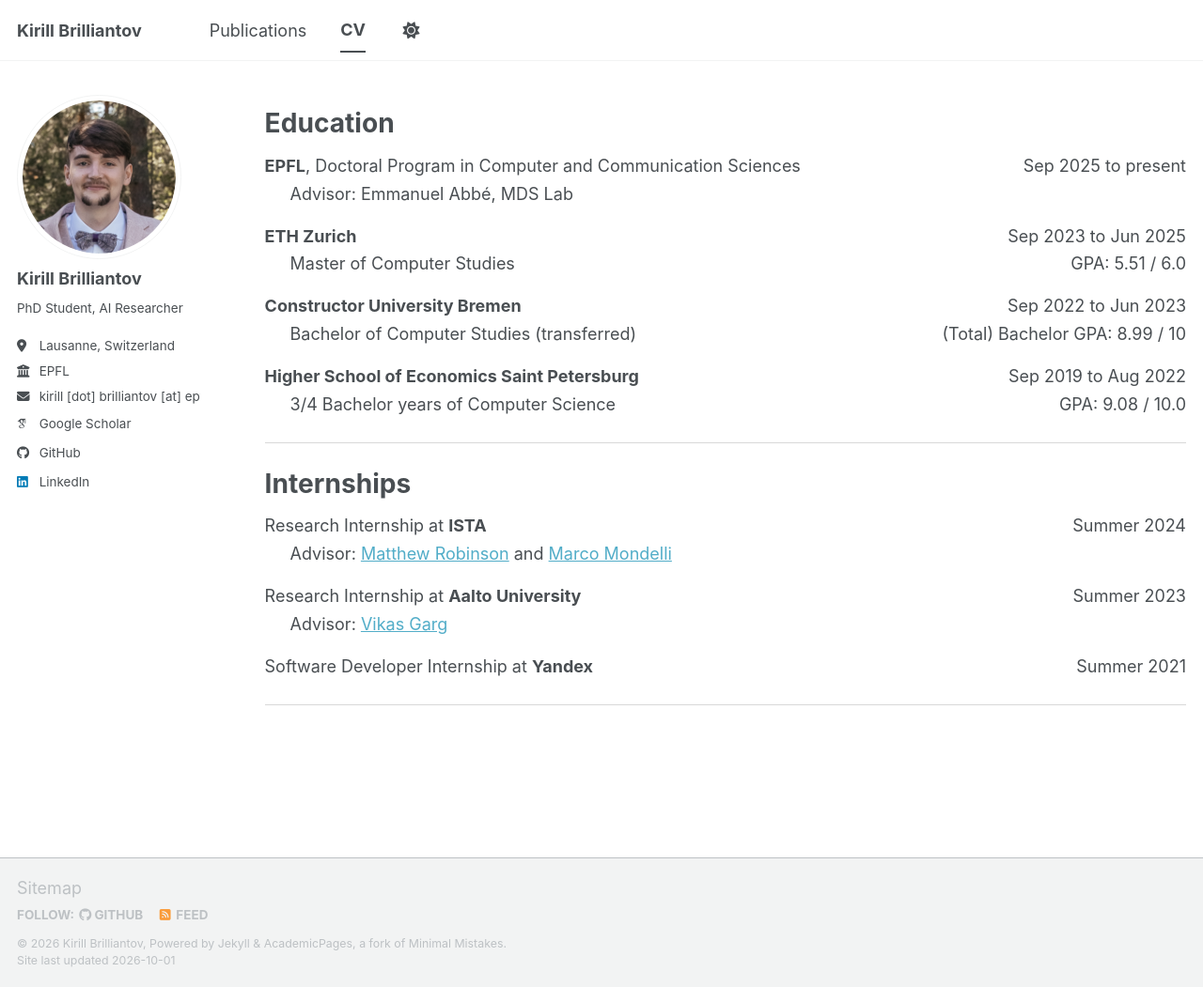
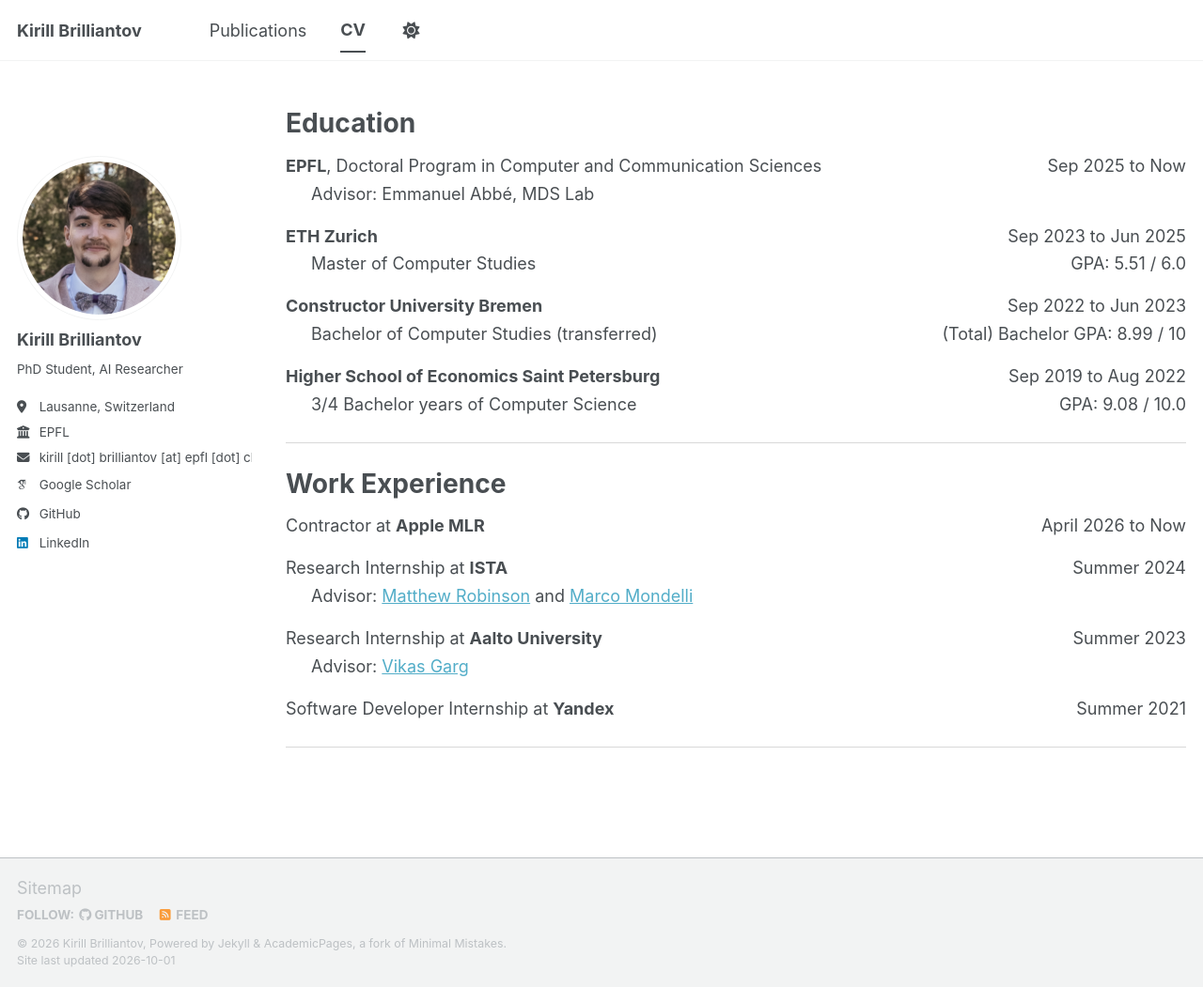
Before and after one commit to kibrq/kibrq.github.io, a Jekyll site: the page built from _pages/cv.md, in a window 1280 px wide and 1051 px high. Shown: the whole window at 94% size. Built offline with Jekyll 4.4.1, drawn with Linux system fonts in a browser that asks for light colours; some web fonts are replaced; a script bundle is joined from its source files by our own code; library files that are not in the unit come from our copies.

```diff
--- a/_config_docker.yml
+++ b/_config_docker.yml
@@ -1 +1,3 @@
 url: ""
+# Build outside the source bind mount to avoid host file ownership conflicts.
+destination: /tmp/jekyll-site
--- a/_layouts/archive.html
+++ b/_layouts/archive.html
@@ -12,7 +12,7 @@
   {% endunless %}
 {% endif %}
 
-<div id="main" role="main">
+<div id="main" role="main"{% if page.main_class %} class="{{ page.main_class }}"{% endif %}>
   {% include sidebar.html %}
 
   <div class="archive">
--- a/_pages/cv.md
+++ b/_pages/cv.md
@@ -14,7 +15,7 @@
 <div class="cv-entry">
   <div class="cv-entry__heading">
     <p class="cv-entry__title"><strong>EPFL</strong>, Doctoral Program in Computer and Communication Sciences</p>
-    <p class="cv-entry__date">Sep 2025 to present</p>
+    <p class="cv-entry__date">Sep 2025 to Now</p>
   </div>
   <p class="cv-entry__detail">Advisor: Emmanuel Abbé, MDS Lab</p>
 </div>
@@ -54,8 +55,15 @@
 
 <hr class="cv-section-separator" />
 
-Internships
+Work Experience
 ======
+<div class="cv-entry">
+  <div class="cv-entry__heading">
+    <p class="cv-entry__title">Contractor at <strong>Apple MLR</strong></p>
+    <p class="cv-entry__date">April 2026 to Now</p>
+  </div>
+</div>
+
 <div class="cv-entry">
   <div class="cv-entry__heading">
     <p class="cv-entry__title">Research Internship at <strong>ISTA</strong></p>
--- a/assets/css/main.scss
+++ b/assets/css/main.scss
@@ -42,6 +42,58 @@
     "vendor/font-awesome/brands"
 ;
 
+.publication-tag {
+  display: inline-block;
+  margin-right: 0.4em;
+  padding: 0.15em 0.5em;
+  border: 1px solid var(--global-dark-border-color);
+  border-radius: 0.35em;
+  background: var(--global-code-background-color);
+  color: var(--global-text-color);
+  font-size: 0.7em;
+  font-weight: 600;
+  line-height: 1.4;
+  vertical-align: middle;
+  white-space: nowrap;
+}
+
+// Keep the CV sidebar and content in the same grid instead of sizing a fixed
+// sidebar against the viewport independently of the content container.
+#main.cv-page {
+  @include breakpoint($large) {
+    display: grid;
+    grid-template-columns: minmax(0, 250px) minmax(0, 1fr);
+    gap: 2rem;
+    align-items: start;
+
+    // The float layout's clearfix would otherwise create extra grid items.
+    &::before,
+    &::after {
+      display: none;
+    }
+
+    > .sidebar {
+      position: sticky;
+      top: $masthead-height;
+      float: none;
+      width: auto;
+      max-width: none;
+      height: auto;
+      max-height: calc(100vh - #{$masthead-height});
+      margin: 0;
+      padding: 0;
+    }
+
+    > .archive {
+      float: none;
+      width: auto;
+      min-width: 0;
+      margin-right: 0;
+      padding: 0;
+    }
+  }
+}
+
 .cv-entry {
   margin: 0 0 1rem;
 }
@@ -55,11 +107,14 @@
 .cv-entry__heading {
   align-items: baseline;
   display: flex;
+  flex-wrap: wrap;
   gap: 1rem;
   justify-content: space-between;
 }
 
 .cv-entry__title {
+  flex: 1;
+  min-width: 0;
   margin: 0;
 }
 
@@ -77,12 +132,15 @@
 .cv-entry__subheading {
   align-items: baseline;
   display: flex;
+  flex-wrap: wrap;
   gap: 1rem;
   justify-content: space-between;
   margin: 0.15rem 0 0 1.5rem;
 }
 
 .cv-entry__subtext {
+  flex: 1;
+  min-width: 0;
   margin: 0;
 }
 
--- a/docker-compose.yaml
+++ b/docker-compose.yaml
@@ -6,4 +6,4 @@
     ports: [ 4000:4000 ]
     user: 1000:1000
     environment: [ JEKYLL_ENV=docker ]
-    command: jekyll serve -H 0.0.0.0 -w --config _config.yml,_config_docker.yml
+    command: bundle exec jekyll serve -H 0.0.0.0 -w --config _config.yml,_config_docker.yml
```
Also changed, not shown: other parts of _pages/cv.md (+1 -0 lines), README.md (+1 -2 lines), _pages/publications.html (+20 -0 lines), _publications/2026-04-08-k-server-bench.md (added, +16 -0 lines), _publications/2026-09-30-minimal-harness-autonomous-ml-engineering.md (added, +14 -0 lines), 2 other files.
